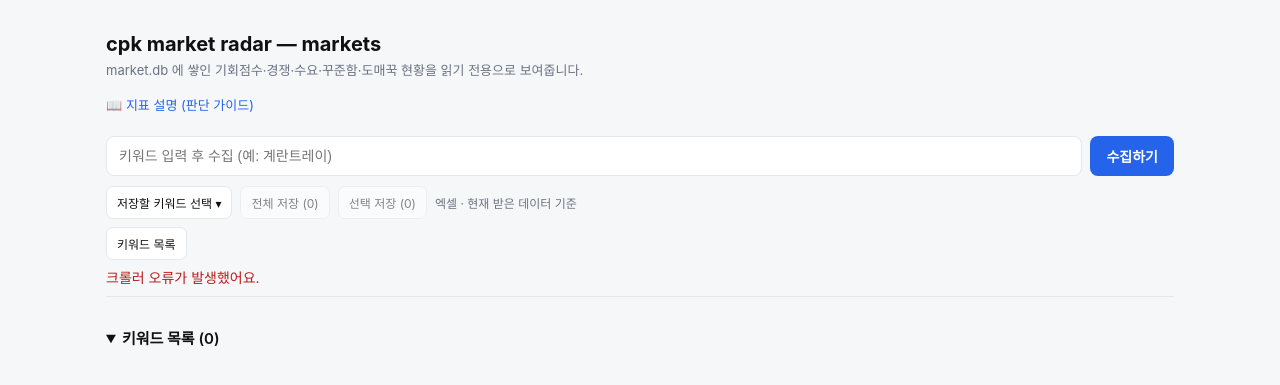
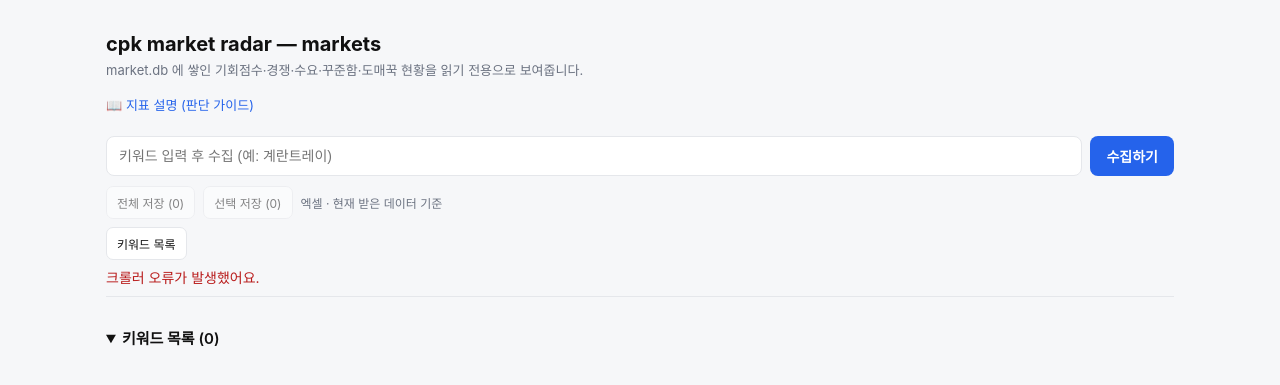
Before and after one commit to blynn-debug/cpk, a Flask app: page /markets in a window 1280 px wide. Shown: the top 385 px of the page. Run offline with Flask 3, Linux system fonts and the light colour scheme; data that the repository does not hold is empty.

Commit message:
Simplify market export selection to inline checkboxes

```diff
--- a/web/static/exports.js
+++ b/web/static/exports.js
@@ -12,7 +12,7 @@ window.cpkExport = (() => {
     choice.textContent = `선택 저장 (${selected.size})`;
     const list = document.getElementById("exportChoices");
     const keys = JSON.stringify([...records.keys()]);
-    if (list.dataset.keys !== keys) {
+    if (list && list.dataset.keys !== keys) {
       list.dataset.keys = keys;
       list.innerHTML = [...records.keys()].map(query => `<label><input type="checkbox" data-export-query="${text(query)}"> ${text(query)}</label>`).join("") || '<span class="muted">아직 저장할 결과가 없습니다.</span>';
     }
@@ -73,8 +73,8 @@ window.cpkExport = (() => {
   function init() {
     document.getElementById("exportAll").addEventListener("click", () => save("all"));
     document.getElementById("exportSelected").addEventListener("click", () => save("selected"));
-    document.getElementById("selectAllExports").addEventListener("click", () => {records.forEach((_, key) => selected.add(key)); update();});
-    document.getElementById("clearExports").addEventListener("click", () => {selected.clear(); update();});
+    document.getElementById("selectAllExports")?.addEventListener("click", () => {records.forEach((_, key) => selected.add(key)); update();});
+    document.getElementById("clearExports")?.addEventListener("click", () => {selected.clear(); update();});
     document.addEventListener("change", event => {
       if (!event.target.matches("[data-export-query]")) return;
       const query = event.target.dataset.exportQuery;
--- a/web/static/workspace.css
+++ b/web/static/workspace.css
@@ -27,8 +27,9 @@ input[data-export-query] { width:16px; height:16px; flex:none; accent-color:var(
 .product-scroll { overflow:auto; max-height:48vh; margin-top:10px; }
 .product-scroll table { overflow:visible; }
 .product-scroll th { position:sticky; top:0; z-index:1; background:var(--card); }
-.export-check { white-space:nowrap; font-size:12px; font-weight:400; margin-left:12px; color:var(--muted); }
-.kwcell .export-check { margin:0 0 6px; display:block; }
+.export-check { display:inline-flex; align-items:center; padding:4px; margin-left:8px; vertical-align:middle; cursor:pointer; }
+.kwheading { display:flex; align-items:center; gap:6px; }
+.kwheading .export-check { margin:0; flex:none; }
 button:focus-visible,summary:focus-visible { outline:2px solid var(--accent); outline-offset:2px; }
 @media(max-width:600px) {
   .wrap { padding:12px 12px 32px; }
@@ -38,6 +39,5 @@ button:focus-visible,summary:focus-visible { outline:2px solid var(--accent); ou
   .exportbar { gap:6px; }
   .exportbar button,.export-picker summary { padding:7px 8px; }
   .product-scroll { max-height:46vh; }
-  .export-check { display:block; margin:8px 0 0; }
 }
 @media(prefers-reduced-motion:reduce) { html { scroll-behavior:auto; } }
--- a/web/templates/_export.html
+++ b/web/templates/_export.html
@@ -1,4 +1,5 @@
 <div class="exportbar" aria-label="엑셀 저장">
+  {% if show_keyword_picker | default(true) %}
   <details class="export-picker">
     <summary>저장할 키워드 선택</summary>
     <div class="export-menu">
@@ -6,6 +7,7 @@
       <div id="exportChoices"></div>
     </div>
   </details>
+  {% endif %}
   <button type="button" id="exportAll" disabled>전체 저장 (0)</button>
   <button type="button" id="exportSelected" disabled>선택 저장 (0)</button>
   <span class="export-hint">엑셀 · 현재 받은 데이터 기준</span>
--- a/web/templates/markets.html
+++ b/web/templates/markets.html
@@ -81,7 +81,7 @@
     <input id="q" type="text" placeholder="키워드 입력 후 수집 (예: 계란트레이)" maxlength="60" aria-label="수집할 키워드">
     <button id="collectBtn" type="submit">수집하기</button>
   </form>
-  {% include '_export.html' %}
+  {% with show_keyword_picker = false %}{% include '_export.html' %}{% endwith %}
   <div class="workspace-nav"><button type="button" id="showMarketList">키워드 목록</button><div id="recentQueries" aria-label="최근 본 키워드"></div></div>
   <div id="status" role="status" aria-live="polite">불러오는 중…</div>
   </div>
@@ -195,9 +195,9 @@ function render(data){
   markets.forEach(m => {
     const latest = m.latest || {};
     const sampleTag = m.sample ? '<span class="samplebadge">샘플</span>' : '';
-    const kwcell = '<label class="export-check"><input type="checkbox" data-export-query="'+esc(m.keyword)+'" aria-label="'+esc(m.keyword)+' 엑셀 선택"> 엑셀 선택</label>' +
+    const kwcell = '<div class="kwheading"><label class="export-check"><input type="checkbox" data-export-query="'+esc(m.keyword)+'" aria-label="'+esc(m.keyword)+' 선택"></label>' +
       '<div class="kw clickable" role="button" tabindex="0" data-kw="'+esc(m.keyword)+
-      '" title="클릭하면 이 키워드로 검색">'+esc(m.keyword)+sampleTag+'</div>' +
+      '" title="클릭하면 이 키워드로 검색">'+esc(m.keyword)+sampleTag+'</div></div>' +
       '<div class="chips">' +
         chipGroup("연관검색어", m.related, "") +
         (m.autocomplete_ok === 0 ? '<div class="grouplabel">자동완성 · 조회 실패</div>' : chipGroup("자동완성", m.autocomplete, "auto")) +
@@ -234,7 +234,7 @@ function renderDetail(kw){
   const dome = m.dome_exists == null ? '미확인' : m.dome_exists ? ('있음 '+num(m.dome_count)) : '없음';
   d.innerHTML = '<div class="card detailcard">' +
     '<h2>검색 결과 · '+esc(m.keyword)+(m.sample?' <span class="samplebadge">샘플</span>':'')+
-      '<label class="export-check"><input type="checkbox" data-export-query="'+esc(m.keyword)+'"> 엑셀 선택</label></h2>' +
+      '<label class="export-check"><input type="checkbox" data-export-query="'+esc(m.keyword)+'" aria-label="'+esc(m.keyword)+' 선택"></label></h2>' +
     '<div class="metrics">기회 '+num(m.opportunity,3)+' · 경쟁 '+num(m.rarity,3)+
       ' · 수요 '+num(m.demand,3)+' · 꾸준함 '+num(m.steadiness,3)+' · 도매꾹 '+dome+'</div>' +
     '<div class="chips">' + chipGroup("연관검색어", m.related, "") +
@@ -331,7 +331,7 @@ function renderJob(job) {
   const rows = items.map(it => '<tr><td>'+esc(it.badge)+'</td><td>'+esc(it.name)+'</td><td>'+num(it.price)+'</td><td>'+num(it.reviews)+'</td></tr>').join("");
   const source = sections.sourcing === "ok" ? (job.sourcing.exists ? "있음 " + num(job.sourcing.count) : "없음") : state("sourcing");
   $("detail").innerHTML = '<div class="card detailcard"><h2>검색 결과 · '+esc(job.query)+
-    '<label class="export-check"><input type="checkbox" data-export-query="'+esc(job.query)+'"> 엑셀 선택</label></h2>' +
+    '<label class="export-check"><input type="checkbox" data-export-query="'+esc(job.query)+'" aria-label="'+esc(job.query)+' 선택"></label></h2>' +
     '<div class="chips">'+group("연관검색어", "search", result.related_keywords, "")+
     group("자동완성", "autocomplete", job.autocomplete?.items, "auto")+'</div>' +
     '<div class="metrics">상품 '+items.length+'개 · 도매꾹 '+esc(source)+'</div>'+
```
